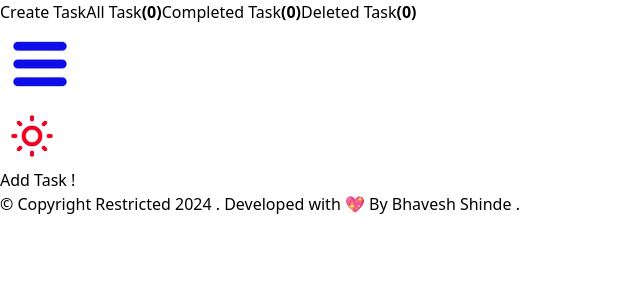
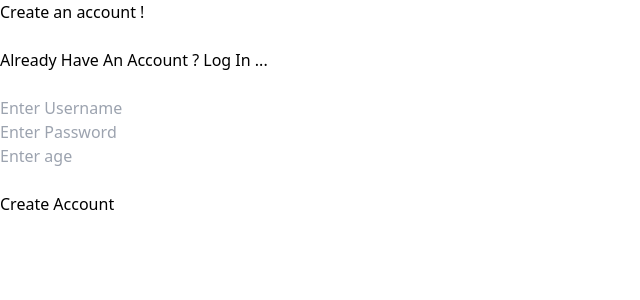
Before and after one commit to thebhaveshshinde/TO_DO_LIST, a React (Vite) app: page / in a window 1280 px wide. Shown: the top 300 px of the page, without its empty margins (0-640 px from the left). Built offline with nearby package versions, Linux system fonts and the light colour scheme.

Commit message:
Login Feature Added

```diff
--- a/src/App.jsx
+++ b/src/App.jsx
@@ -10,6 +10,9 @@ import { MyContext2 } from "./Components/MyContext2.jsx"
 import { MyContext3 } from "./Components/MyContext3.jsx"
 import { MyContext4 } from "./Components/MyContext4.jsx"
 import { MyContext5 } from "./Components/MyContext5.jsx"
+import Log from "./Components/Log.jsx"
+import Already from "./Components/Already.jsx"
+
 
 
 function App() {
@@ -33,9 +36,13 @@ function App() {
     return mode ? JSON.parse(mode) : false
   })
 
+
   return (
     <>
+
+
       <Router>
+
       <MyContext.Provider value={{isopen , setisopen}}>
       <MyContext2.Provider value={{Tasks , setTasks}}>
       <MyContext3.Provider value={{Delete , setDelete}}>
@@ -43,15 +50,17 @@ function App() {
       <MyContext5.Provider value={{light,setlight}}>
 
 
-        <Nav />
+        {/* <Nav /> */}
         <div>
 
           <Routes>
 
-            <Route path="/" element={<Create_task />} />
-            <Route path="/All" element={<All />} />
-            <Route path="/Delete" element={<Deleted_task />} />
-            <Route path="/Complete" element={<Completed_Tasks />} />
+           <Route path="/" element={< Log />} />
+            <Route path="/Create" element={<><Nav/><Create_task /></>} />
+            <Route path="/All" element={<><Nav></Nav><All /></>} />
+            <Route path="/Delete" element={<><Nav/><Deleted_task /></>} />
+            <Route path="/Complete" element={<><Nav></Nav><Completed_Tasks /></>} />
+            <Route path="/Validate" element={<Already />} />
 
           </Routes>
 
--- a/src/Components/All.jsx
+++ b/src/Components/All.jsx
@@ -85,7 +85,7 @@ function All() {
                     ) : (
                         <div className="flex flex-col items-center justify-center w-screen h-screen text-center ">
                             <p className={`${light?'text-red-950':'text-slate-50'} text-2xl italic font-bold`} >No Task Added Yet ... </p><br />
-                            <Link to="/" className="text-xl text-blue-600 ">Click to Add Task</Link>
+                            <Link to="/Create" className="text-xl text-blue-600 ">Click to Add Task</Link>
                         </div>
                     )}
 
--- /dev/null
+++ b/src/Components/Already.jsx
@@ -0,0 +1,39 @@
+import { useState } from "react"
+import { NavLink, useNavigate } from "react-router-dom";
+
+
+function Already() {
+    const [loginfo, setloginfo] = useState({ Username: '', Password: '' })
+    const Navigate = useNavigate()
+    const HandleSubmit = (e) => {
+        e.preventDefault();
+        setloginfo({ Username: '', Password: '' })
+
+        const StoredInfo = JSON.parse(localStorage.getItem('Account_Details'))
+        const Find = StoredInfo.findIndex(f => (f.username === loginfo.Username) && (f.password === loginfo.Password ))
+
+        if(Find === -1){
+            alert("Login Failed !")
+        }else{
+            Navigate("/Create")
+        }
+    }
+    const HandleChange = (e) => {
+        setloginfo({ ...loginfo, [e.target.name]: e.target.value })
+    }
+    return (
+        <>
+            <div className="flex flex-col items-center justify-center w-screen h-screen m-2 text-center  bg-slate-800">
+                <h1 className="text-4xl font-bold text-slate-50 md:text-6xl">Login In !</h1><br />
+                <form onSubmit={HandleSubmit} className="w-screen ">
+                    <input className="m-2 font-bold text-red-500 bg-blue-200 border-2 border-purple-900 rounded-md w-60 h-1/4 " type="text" name="Username" value={loginfo.Username} placeholder="Username" onChange={HandleChange} required /><br />
+                    <input className="m-2 font-bold text-red-500 bg-blue-200 border-2 border-purple-900 rounded-md w-60 h-1/4 " type="text" name="Password" value={loginfo.Password} placeholder="Password" onChange={HandleChange} required /><br /><br />
+                    <button className="p-2 text-2xl font-bold bg-blue-500 border-2 border-purple-900 rounded-md border-slate-100 text-slate-50">Login In</button><br /><br/>
+                    <p className="text-lg font-light text-slate-50"><NavLink to="/">Don't have Account? Create One ...</NavLink></p>
+                </form>
+            </div>
+        </>
+    )
+}
+
+export default Already
--- a/src/Components/Completed_Tasks.jsx
+++ b/src/Components/Completed_Tasks.jsx
@@ -33,7 +33,7 @@ function Completed_Tasks() {
          ) : (
           <div  className="flex flex-col items-center justify-center w-screen h-screen text-center">
             <p className={`${light?'text-red-950':'text-slate-50'} text-2xl italic font-bold `}>No Tasks Yet Completed ... </p><br/>
-            <Link to="/" className="text-xl text-blue-600">Click to Add Task</Link>
+            <Link to="/Create" className="text-xl text-blue-600">Click to Add Task</Link>
 
           </div>
          )}
--- a/src/Components/Deleted_task.jsx
+++ b/src/Components/Deleted_task.jsx
@@ -37,7 +37,7 @@ function Deleted_task() {
         ) : (
           <div className="flex flex-col items-center justify-center w-screen h-screen text-center">
             <p className={`${light?'text-red-950':'text-slate-50'} text-2xl italic font-bold `}>No Deleted Task ...</p><br/>
-            <Link to="/" className="text-xl text-blue-600">Click to Add Task </Link>
+            <Link to="/Create" className="text-xl text-blue-600">Click to Add Task </Link>
           </div>
         )}
 
--- /dev/null
+++ b/src/Components/Log.jsx
@@ -0,0 +1,49 @@
+import { useEffect, useState } from "react"
+import { useNavigate } from "react-router-dom"
+import { NavLink } from "react-router-dom"
+
+
+function Log() {
+    const [log, setlog] = useState({ username: '', password: '', age: '' })
+    const [logs, setlogs] = useState(()=>{
+        const Get = localStorage.getItem('Account_Details')
+        return Get ? JSON.parse(Get) : []
+    })
+    useEffect(()=>{
+        localStorage.setItem('Account_Details',JSON.stringify(logs))
+    })
+    // const Navigate = useNavigate()
+
+
+    const HandleSubmit = (e) => {
+        e.preventDefault();
+        setlogs([...logs, log])
+        setlog({ username: '', password: '', age: '' })
+    }
+
+    const HandleChange = (e) => {
+        setlog({ ...log, [e.target.name]: e.target.value })
+    }
+
+
+
+    return (
+        <>
+
+            <div className="flex flex-col items-center justify-center w-screen h-screen m-2 text-center bg-slate-800">
+                <h1 className="text-4xl font-bold text-slate-50 md:text-6xl">Create an account !</h1><br />
+                <h2 className="text-lg font-thin text-slate-50">Already Have An Account ? <NavLink to="/Validate" className="font-bold text-blue-500">Log In ... </NavLink></h2><br />
+                <form onSubmit={HandleSubmit} className="w-screen "  >
+                    <input className="m-2 font-bold bg-blue-200 border-2 border-purple-900 rounded-md w-60 h-1/4 " type="text" name="username" value={log.username} placeholder="Enter Username" onChange={HandleChange} required /><br />
+                    <input className="m-2 font-bold bg-blue-200 border-2 border-purple-900 rounded-md w-60 h-1/4 " type="text" name="password" value={log.password} placeholder="Enter Password" onChange={HandleChange} required /><br />
+                    <input className="m-2 font-bold bg-blue-200 border-2 border-purple-900 rounded-md w-60 h-1/4 md:w-120 " type="number" name="age" value={log.age} placeholder="Enter age" onChange={HandleChange} /><br /><br />
+                    <button className="p-2 text-2xl font-bold bg-blue-500 border-2 border-purple-900 rounded-md border-slate-100 text-slate-50">Create Account</button>
+                </form>
+            </div>
+
+
+        </>
+    )
+}
+
+export default Log
--- a/src/Components/Nav.jsx
+++ b/src/Components/Nav.jsx
@@ -19,7 +19,7 @@ function Nav() {
         <>
 
             <nav className={`  ${light ? 'sm:bg-cyan-400' : 'sm:bg-slate-600'} hidden w-screen sm:flex sm:justify-center sm:items-center sm:text-center sm:mt-0  sm:h-20 sm:fixed sm:top-0 sm:p-2 sm:z-50`}>
-                <NavLink className={`  ${light ? 'text-purple-900' : 'text-slate-50'} hidden p-3 text-xl italic  sm:flex  `} to="/">Create Task</NavLink>
+                <NavLink className={`  ${light ? 'text-purple-900' : 'text-slate-50'} hidden p-3 text-xl italic  sm:flex  `} to="/Create">Create Task</NavLink>
                 <NavLink className={`${light ? 'text-purple-900' : 'text-slate-50'} hidden p-3 text-xl italic  sm:flex   `} to="/All">All Task<strong className={`${Tasks.length <= 0 ? 'hidden' : 'flex'} text-xl text-red-950 non-italic`}>({Tasks.length})</strong></NavLink>
                 <NavLink className={` ${light ? 'text-purple-900' : 'text-slate-50'} hidden p-3 text-xl italic  sm:flex   `} to="/Complete">Completed Task<strong className={`${Completed.length <= 0 ? 'hidden' : 'flex'} text-xl text-red-950 non-italic`}>({Completed.length})</strong></NavLink>
                 <NavLink className={` ${light ? 'text-purple-900' : 'text-slate-50'} hidden p-3 text-xl italic  sm:flex   `} to="/Delete">Deleted Task<strong className={`${Delete.length <= 0 ? 'hidden' : 'flex'} text-xl text-red-950 non-italic`}>({Delete.length})</strong></NavLink>
@@ -39,7 +39,7 @@ function Nav() {
             {isopen && (
                 <nav className={`${light ? 'bg-cyan-500' : 'bg-red-950 '} fixed flex flex-col items-center w-screen h-screen text-center justify-evenly sm:hidden z-80`}>
 
-                    <NavLink className={` ${light ? 'text-purple-600' : 'text-slate-50'} text-2xl   active:text-3xl`} to={"/"} onClick={() => setisopen(false)}>Create Task</NavLink>
+                    <NavLink className={` ${light ? 'text-purple-600' : 'text-slate-50'} text-2xl   active:text-3xl`} to={"/Create"} onClick={() => setisopen(false)}>Create Task</NavLink>
                     <NavLink className={` ${light ? 'text-purple-600' : 'text-slate-50'} text-2xl   active:text-3xl`} to={"/All"} onClick={() => setisopen(false)}>All Tasks<strong className={`${light ? 'text-red-500' : 'text-blue-500'} text-xl  non-italic ${Tasks.length <= 0 ? 'hidden' : 'flex'}`}>({Tasks.length})</strong></NavLink>
                     <NavLink className={` ${light ? 'text-purple-600' : 'text-slate-50'} text-2xl   active:text-3xl`} to={"/Complete"} onClick={() => setisopen(false)}>Completed Tasks<strong className={`${light ? 'text-red-500' : 'text-blue-500'} text-xl  non-italic ${Completed.length <= 0 ? 'hidden' : 'flex'}`}>({Completed.length})</strong></NavLink>
                     <NavLink className={` ${light ? 'text-purple-600' : 'text-slate-50'} text-2xl   active:text-3xl`} to={"/Delete"} onClick={() => setisopen(false)}>Deleted Tasks<strong className={`${light ? 'text-red-500' : 'text-blue-500'} text-xl  non-italic ${Delete.length <= 0 ? 'hidden' : 'flex'}`}>({Delete.length})</strong></NavLink>
```
